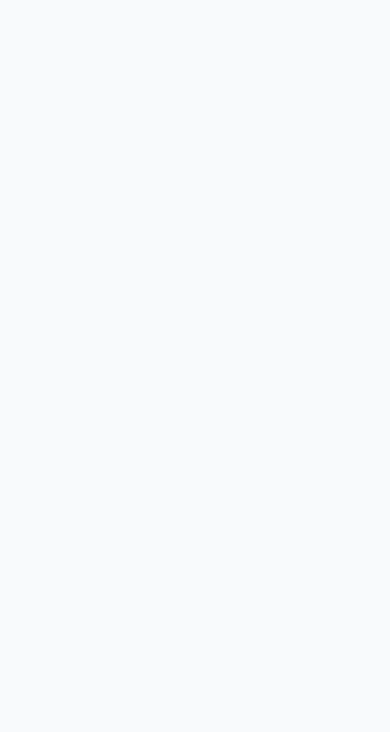
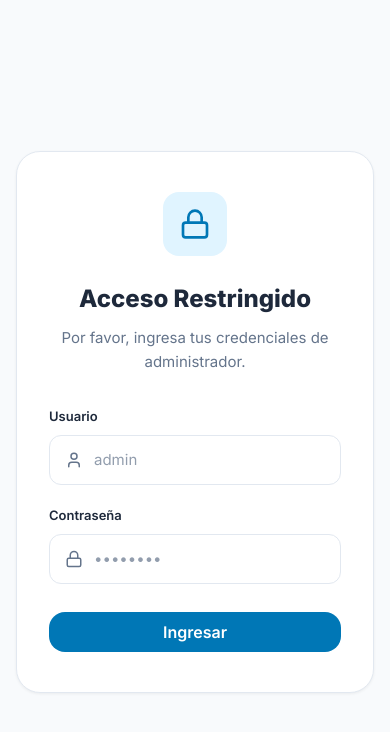
Before and after one commit to Th3ProHero/JennyConsultorio, a React (Vite) app in the folder frontend/: page /admin/login in a window 390 px wide. Before the commit this address had no page. Shown: the top 732 px of the page. Built offline with nearby package versions, Linux system fonts and the light colour scheme; the HTML template or start-up script is replaced by a standard one.

Commit message:
Fix: mobile

```diff
--- a/frontend/src/App.jsx
+++ b/frontend/src/App.jsx
@@ -6,6 +6,8 @@ import AgendaPage from './pages/admin/AgendaPage';
 import PatientsPage from './pages/admin/PatientsPage';
 import FinancesPage from './pages/admin/FinancesPage';
 import SettingsPage from './pages/admin/SettingsPage';
+import LoginPage from './pages/admin/LoginPage';
+import ProtectedRoute from './components/admin/ProtectedRoute';
 
 export default function App() {
   return (
@@ -13,13 +15,18 @@ export default function App() {
       {/* Public Routes */}
       <Route path="/" element={<HomePage />} />
 
-      {/* Admin Routes */}
-      <Route path="/admin" element={<AdminLayout />}>
-        <Route index element={<DashboardPage />} />
-        <Route path="agenda" element={<AgendaPage />} />
-        <Route path="patients" element={<PatientsPage />} />
-        <Route path="finances" element={<FinancesPage />} />
-        <Route path="settings" element={<SettingsPage />} />
+      {/* Login Route */}
+      <Route path="/admin/login" element={<LoginPage />} />
+
+      {/* Admin Routes (Protected) */}
+      <Route path="/admin" element={<ProtectedRoute />}>
+        <Route element={<AdminLayout />}>
+          <Route index element={<DashboardPage />} />
+          <Route path="agenda" element={<AgendaPage />} />
+          <Route path="patients" element={<PatientsPage />} />
+          <Route path="finances" element={<FinancesPage />} />
+          <Route path="settings" element={<SettingsPage />} />
+        </Route>
       </Route>
     </Routes>
   );
--- a/frontend/src/components/admin/InteractiveCalendar.jsx
+++ b/frontend/src/components/admin/InteractiveCalendar.jsx
@@ -1,5 +1,5 @@
-import { useMemo } from 'react';
-import { Clock, AlertCircle } from 'lucide-react';
+import { useMemo, useState } from 'react';
+import { Clock, AlertCircle, Info } from 'lucide-react';
 
 // Generates an array of time slots (e.g. 08:00 to 20:00 every 30 mins)
 const generateTimeSlots = (startHour = 8, endHour = 20) => {
@@ -13,7 +13,8 @@ const generateTimeSlots = (startHour = 8, endHour = 20) => {
 };
 
 export default function InteractiveCalendar({ appointments = [], onSlotClick, onAppointmentClick }) {
-  const timeSlots = useMemo(() => generateTimeSlots(8, 20), []);
+  const [showLegend, setShowLegend] = useState(false);
+  const timeSlots = useMemo(() => generateTimeSlots(8, 22), []);
 
   // Basic grid setup: Each slot is 60px height. 1 min = 2px.
   const PIXELS_PER_MINUTE = 2;
@@ -41,8 +42,20 @@ export default function InteractiveCalendar({ appointments = [], onSlotClick, on
 
   return (
     <div style={{ background: 'var(--color-surface)', borderRadius: 'var(--radius-lg)', border: '1px solid var(--color-border)', overflow: 'hidden' }}>
-      {/* Header */}
-      <div style={{ padding: '1rem', borderBottom: '1px solid var(--color-border)', display: 'flex', gap: '1rem', alignItems: 'center', flexWrap: 'wrap' }}>
+      {/* Legend Toggle Header */}
+      <div style={{ padding: '0.75rem 1rem', borderBottom: '1px solid var(--color-border)', display: 'flex', justifyContent: 'flex-end' }}>
+        <button
+          onClick={() => setShowLegend(!showLegend)}
+          className="btn btn-outline"
+          style={{ padding: '0.375rem 0.75rem', fontSize: '0.8125rem', display: 'flex', alignItems: 'center', gap: '0.5rem', background: showLegend ? 'var(--color-surface-hover)' : 'transparent' }}
+        >
+          <Info size={16} /> {showLegend ? 'Ocultar Leyenda' : 'Ver Leyenda'}
+        </button>
+      </div>
+
+      {/* Legend Content */}
+      {showLegend && (
+        <div className="animate-fade-in" style={{ padding: '1rem', borderBottom: '1px solid var(--color-border)', display: 'flex', gap: '1rem', alignItems: 'center', flexWrap: 'wrap', background: 'var(--color-bg)' }}>
           <div style={{ display: 'flex', alignItems: 'center', gap: '0.5rem', fontSize: '0.8125rem' }}>
             <div style={{ width: '12px', height: '12px', borderRadius: '2px', background: 'var(--color-primary)' }}></div> Confirmada
           </div>
@@ -59,6 +72,7 @@ export default function InteractiveCalendar({ appointments = [], onSlotClick, on
             <div style={{ width: '12px', height: '12px', borderRadius: '2px', background: 'var(--color-surface-hover)', border: '1px dashed var(--color-text-muted)' }}></div> Cancelada
           </div>
         </div>
+      )}
 
       {/* Calendar Grid Container */}
       <div style={{ display: 'flex', height: '600px', overflowY: 'auto', position: 'relative' }}>
@@ -106,8 +120,8 @@ export default function InteractiveCalendar({ appointments = [], onSlotClick, on
           {appointments.map((appt) => {
             const timeStr = new Date(appt.scheduledDate).toTimeString().slice(0,5);
             const startMins = timeToMinutes(timeStr);
-            // Skip rendering if outside our 8am-8pm bounds entirely
-            if (startMins < dayStartMinutes || startMins > timeToMinutes('20:00')) return null;
+            // Skip rendering if outside our 8am-10pm bounds entirely
+            if (startMins < dayStartMinutes || startMins > timeToMinutes('22:00')) return null;
 
             const top = (startMins - dayStartMinutes) * PIXELS_PER_MINUTE;
             const height = appt.durationMinutes * PIXELS_PER_MINUTE;
--- /dev/null
+++ b/frontend/src/components/admin/ProtectedRoute.jsx
@@ -0,0 +1,12 @@
+import { useState } from 'react';
+import { Navigate, Outlet } from 'react-router-dom';
+
+export default function ProtectedRoute() {
+  const isAuthenticated = sessionStorage.getItem('isAdminAuthenticated') === 'true';
+
+  if (!isAuthenticated) {
+    return <Navigate to="/admin/login" replace />;
+  }
+
+  return <Outlet />;
+}
--- a/frontend/src/components/public/ClinicsSection.jsx
+++ b/frontend/src/components/public/ClinicsSection.jsx
@@ -4,17 +4,17 @@ export default function ClinicsSection() {
   const clinics = [
     {
       id: 1,
-      name: 'Constitución 1917',
+      name: 'Consultorio Constitución',
       address: 'Margarita 59, Los Ángeles, Iztapalapa, 09830 Ciudad de México, CDMX',
       hours: 'Lunes a Viernes: Previa Cita',
       mapUrl: 'https://www.google.com/maps/place/Margarita+59,+Los+Ángeles,+Iztapalapa,+09830+Ciudad+de+México,+CDMX/@19.3462199,-99.0683456,15z/data=!4m6!3m5!1s0x85d1fd889b87e067:0x65b8117af0c51335!8m2!3d19.3462774!4d-99.0684851!16s%2Fg%2F11csnb5nv2?entry=ttu&g_ep=EgoyMDI2MDYwMy4xIKXMDSoASAFQAw%3D%3D',
     },
     {
       id: 2,
-      name: 'Citlali',
-      address: 'Consultorio Citlali, Iztapalapa, CDMX',
+      name: 'Consultorio Citlali',
+      address: 'Constitución & Fresno, Citlalli, Iztapalapa, 09660 Ciudad de México, CDMX',
       hours: 'Lunes a Viernes: Previa Cita',
-      mapUrl: 'https://www.google.com/maps/search/dentista/@19.3404348,-99.0231347,21z?entry=ttu&g_ep=EgoyMDI2MDYwMy4xIKXMDSoASAFQAw%3D%3D',
+      mapUrl: 'https://maps.app.goo.gl/NjZKpND7yn8Be8co8',
     }
   ];
 
--- a/frontend/src/pages/admin/AgendaPage.jsx
+++ b/frontend/src/pages/admin/AgendaPage.jsx
@@ -78,7 +78,7 @@ export default function AgendaPage() {
   });
 
   return (
-    <div className="animate-fade-in">
+    <div className="animate-fade-in pb-28 min-h-screen overflow-x-hidden">
       <div style={{ display: 'flex', alignItems: 'center', justifyContent: 'space-between', marginBottom: '1.5rem', flexWrap: 'wrap', gap: '1rem' }}>
         <div>
           <h2 style={{ fontSize: '1.25rem', fontWeight: 800, color: 'var(--color-text)' }}>
--- /dev/null
+++ b/frontend/src/pages/admin/LoginPage.jsx
@@ -0,0 +1,112 @@
+import { useState } from 'react';
+import { useNavigate } from 'react-router-dom';
+import { Lock, User } from 'lucide-react';
+
+export default function LoginPage() {
+  const [username, setUsername] = useState('');
+  const [password, setPassword] = useState('');
+  const [error, setError] = useState('');
+  const navigate = useNavigate();
+
+  const handleLogin = (e) => {
+    e.preventDefault();
+    // Generic hardcoded credentials for now as requested
+    if (username === 'admin' && password === 'jenny123') {
+      sessionStorage.setItem('isAdminAuthenticated', 'true');
+      navigate('/admin');
+    } else {
+      setError('Usuario o contraseña incorrectos');
+    }
+  };
+
+  return (
+    <div style={{
+      minHeight: '100vh',
+      display: 'flex',
+      alignItems: 'center',
+      justifyContent: 'center',
+      background: 'var(--color-bg)',
+      padding: '1rem'
+    }}>
+      <div className="card animate-fade-in" style={{
+        maxWidth: '400px',
+        width: '100%',
+        padding: '2.5rem 2rem',
+        textAlign: 'center'
+      }}>
+        <div style={{
+          width: '64px',
+          height: '64px',
+          borderRadius: '16px',
+          background: 'var(--color-primary-50)',
+          color: 'var(--color-primary)',
+          display: 'flex',
+          alignItems: 'center',
+          justifyContent: 'center',
+          margin: '0 auto 1.5rem'
+        }}>
+          <Lock size={32} />
+        </div>
+
+        <h1 style={{ fontSize: '1.5rem', fontWeight: 800, color: 'var(--color-text)', marginBottom: '0.5rem' }}>
+          Acceso Restringido
+        </h1>
+        <p style={{ fontSize: '0.9375rem', color: 'var(--color-text-muted)', marginBottom: '2rem' }}>
+          Por favor, ingresa tus credenciales de administrador.
+        </p>
+
+        <form onSubmit={handleLogin} style={{ display: 'flex', flexDirection: 'column', gap: '1.25rem', textAlign: 'left' }}>
+          <div>
+            <label style={{ display: 'block', fontSize: '0.8125rem', fontWeight: 600, marginBottom: '0.5rem', color: 'var(--color-text)' }}>
+              Usuario
+            </label>
+            <div style={{ position: 'relative' }}>
+              <div style={{ position: 'absolute', top: '50%', left: '1rem', transform: 'translateY(-50%)', color: 'var(--color-text-muted)' }}>
+                <User size={18} />
+              </div>
+              <input
+                type="text"
+                required
+                className="input w-full"
+                style={{ paddingLeft: '2.75rem' }}
+                value={username}
+                onChange={(e) => setUsername(e.target.value)}
+                placeholder="admin"
+              />
+            </div>
+          </div>
+
+          <div>
+            <label style={{ display: 'block', fontSize: '0.8125rem', fontWeight: 600, marginBottom: '0.5rem', color: 'var(--color-text)' }}>
+              Contraseña
+            </label>
+            <div style={{ position: 'relative' }}>
+              <div style={{ position: 'absolute', top: '50%', left: '1rem', transform: 'translateY(-50%)', color: 'var(--color-text-muted)' }}>
+                <Lock size={18} />
+              </div>
+              <input
+                type="password"
+                required
+                className="input w-full"
+                style={{ paddingLeft: '2.75rem' }}
+                value={password}
+                onChange={(e) => setPassword(e.target.value)}
+                placeholder="••••••••"
+              />
+            </div>
+          </div>
+
+          {error && (
+            <p style={{ color: 'var(--color-danger)', fontSize: '0.8125rem', textAlign: 'center', margin: '0' }}>
+              {error}
+            </p>
+          )}
+
+          <button type="submit" className="btn btn-primary" style={{ marginTop: '0.5rem', padding: '0.75rem', fontSize: '1rem' }}>
+            Ingresar
+          </button>
+        </form>
+      </div>
+    </div>
+  );
+}
```
Also changed, not shown: frontend/src/components/admin/AppointmentForm.jsx (+15 -15 lines). Lines whose indentation alone changed are shown as unchanged.
